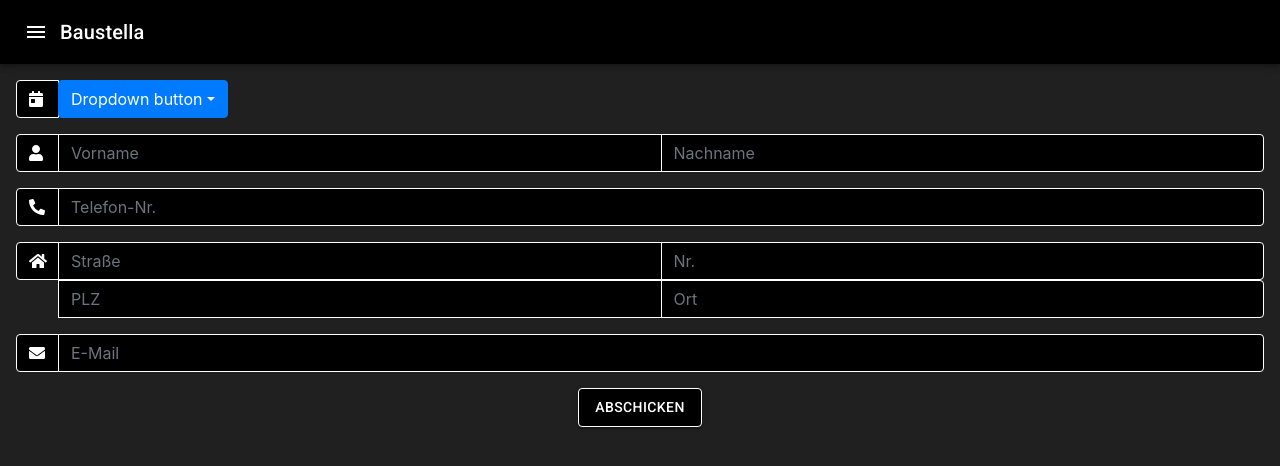
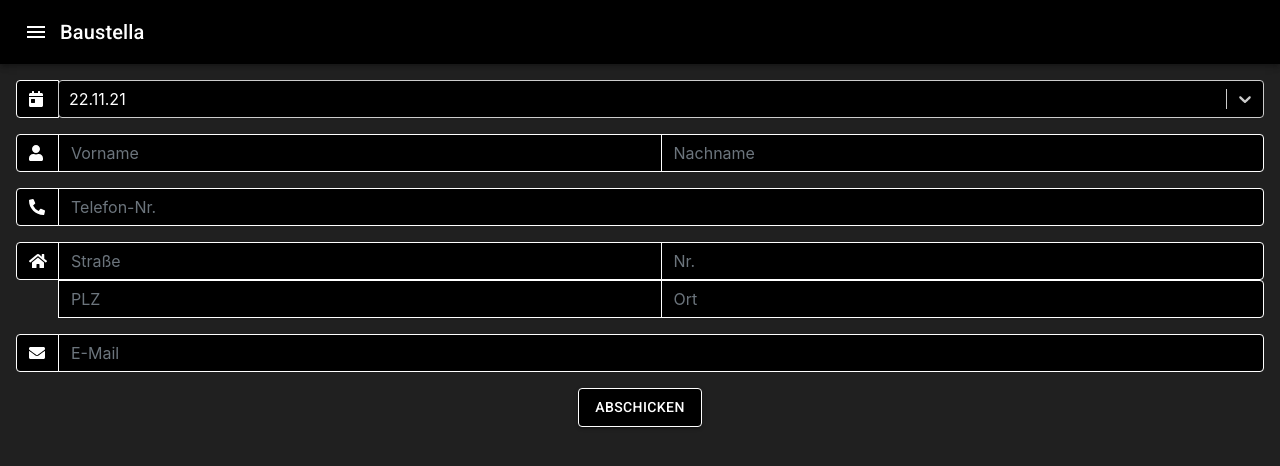
Before and after one commit to jonas-brink/baustella-frontend, a React (Create React App) app: page / in a window 1280 px wide. Shown: the top 466 px of the page. Built offline with nearby package versions, Linux system fonts and the light colour scheme.

Commit message:
new styling of input form

```diff
--- a/src/App.css
+++ b/src/App.css
@@ -1,7 +1,7 @@
 .App {
 	text-align: center;
 	min-height: 100vh;
-	background-color: rgb(32,32,32);
+	background-color: rgb(32, 32, 32);
 }
 
 .longPrepend {
@@ -23,7 +23,7 @@
 }
 
 .darkControl {
-	color: rgb(243, 243, 243) !important;
+	color: white !important;
 	background-color: black !important;
 	border: 1px solid white !important;
 }
@@ -36,3 +36,7 @@
 .whiteIcon {
 	color: white;
 }
+
+.darkSelect {
+	padding-right: 0px;
+}
--- a/src/App.js
+++ b/src/App.js
@@ -3,8 +3,7 @@ import './App.css';
 import axios from 'axios';
 import InputGroup from 'react-bootstrap/InputGroup';
 import FormControl from 'react-bootstrap/FormControl';
-import DropdownButton from 'react-bootstrap/DropdownButton';
-import Dropdown from 'react-bootstrap/Dropdown';
+import Select from 'react-select';
 import { FontAwesomeIcon } from '@fortawesome/react-fontawesome';
 import { faPhoneAlt, faHome, faMapMarkerAlt, faUser, faEnvelope, faCalendarDay } from '@fortawesome/free-solid-svg-icons';
 import Button from '@material-ui/core/Button';
@@ -23,14 +22,36 @@ class App extends Component {
 			plz: '',
 			ort: '',
 			email: '',
-			datum: ''
+			datum: '',
+			daten: ''
 		};
 
 		this.sendInput = this.sendInput.bind(this);
 	}
 
+	componentDidMount() {
+		const selectOptions = [
+			{ value: '0', label: '03.04.21' },
+			{ value: '1', label: '10.04.21' },
+			{ value: '2', label: '17.04.21' }
+		];
+		this.setState({ daten: selectOptions });
+	}
+
 	sendInput() {
-		axios.post('http://localhost:7000/server.php', JSON.stringify(this.state))
+		var userData = {
+			"datum": this.state.datum,
+			"vorname": this.state.vorname,
+			"nachname": this.state.nachname,
+			"telefonnr": this.state.telefonnr,
+			"strasse": this.state.strasse,
+			"hausnr": this.state.hausnr,
+			"plz": this.state.plz,
+			"ort": this.state.ort,
+			"email": this.state.email
+		}
+
+		axios.post('http://localhost:7000/server.php', JSON.stringify(userData))
 			.then(res => {
 				console.log('Antwort vom Server:');
 				console.log(res.data);
@@ -38,6 +59,33 @@ class App extends Component {
 	}
 
 	render() {
+
+		const customStyles = {
+			option: (base, state) => ({
+				...base,
+				backgroundColor: state.isSelected ? "lightgreen" : "black",
+				color: state.isSelected ? "black" : "white",
+				border: "1px solid white"
+				//borderBottom: '1px dotted pink',
+				//color: state.isSelected ? 'red' : 'blue',
+				//padding: 20,
+			}),
+			control: (base, state) => ({
+				...base,
+				backgroundColor: "black"
+				// none of react-select's styles are passed to <Control />
+				//width: 200,
+			}),
+			singleValue: (base, state) => ({
+				...base,
+				color: "white"
+				//const opacity = state.isDisabled ? 0.5 : 1;
+				//const transition = 'opacity 300ms';
+
+				//return { ...provided, opacity, transition };
+			})
+		}
+
 		return (
 			<div className="App" >
 				<PageHeader />
@@ -47,11 +95,15 @@ class App extends Component {
 							<FontAwesomeIcon icon={faCalendarDay} className="whiteIcon" />
 						</InputGroup.Text>
 					</InputGroup.Prepend>
-					<DropdownButton id="dropdown-basic-button" title="Dropdown button">
-						<Dropdown.Item href="#/action-1">Action</Dropdown.Item>
-						<Dropdown.Item href="#/action-2">Another action</Dropdown.Item>
-						<Dropdown.Item href="#/action-3">Something else</Dropdown.Item>
-					</DropdownButton>
+					<div style={{ flex: '1 1 auto' }}>
+						<Select
+							styles={customStyles}
+							className="darkSelect"
+							options={this.state.daten}
+							defaultValue={{ value: '3', label: '22.11.21' }}
+							onChange={selected => { this.setState({ datum: selected }) }}
+						/>
+					</div>
 				</InputGroup>
 				<InputGroup className="m-3 w-auto">
 					<InputGroup.Prepend className="longPrepend">
```
